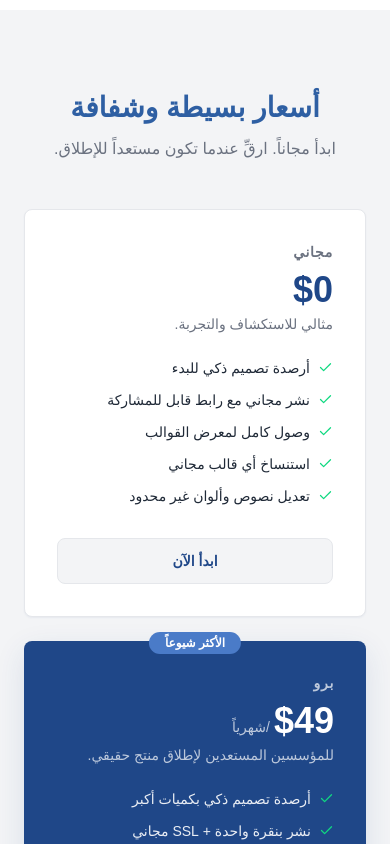
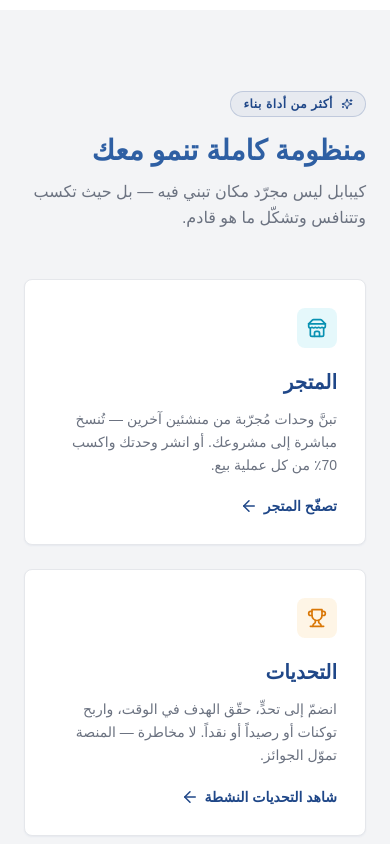
Before and after one commit to apotaha891-arch/Capable, a React (Vite) app in the folder frontend/: page / in a window 390 px wide. Shown: the part 6180-7024 px from the top of the page. Built offline with nearby package versions, Linux system fonts and the light colour scheme; no server answers; the HTML template or start-up script is replaced by a standard one.

Commit message:
feat: add ecosystem section with marketplace, challenges, and influence features

```diff
--- a/frontend/src/i18n/ar.js
+++ b/frontend/src/i18n/ar.js
@@ -118,6 +118,21 @@ const ar = {
   feature3Title: 'انشر وشارك فوراً',
   feature3Desc: 'رابط مباشر لكل مشروع، اربط نطاقك الخاص، واجمع آراء عملائك الحقيقيين.',
 
+  // Landing — Ecosystem (Marketplace, Challenges, Influence)
+  ecoNav: 'المنظومة',
+  ecoLabel: 'أكثر من أداة بناء',
+  ecoTitle: 'منظومة كاملة تنمو معك',
+  ecoSubtitle: 'كيبابل ليس مجرّد مكان تبني فيه — بل حيث تكسب وتتنافس وتشكّل ما هو قادم.',
+  ecoMarketTitle: 'المتجر',
+  ecoMarketDesc: 'تبنَّ وحدات مُجرّبة من منشئين آخرين — تُنسخ مباشرة إلى مشروعك. أو انشر وحدتك واكسب 70٪ من كل عملية بيع.',
+  ecoMarketCta: 'تصفّح المتجر',
+  ecoChallengeTitle: 'التحديات',
+  ecoChallengeDesc: 'انضمّ إلى تحدٍّ، حقّق الهدف في الوقت، واربح توكنات أو رصيداً أو نقداً. لا مخاطرة — المنصة تموّل الجوائز.',
+  ecoChallengeCta: 'شاهد التحديات النشطة',
+  ecoInfluenceTitle: 'باقة التأثير',
+  ecoInfluenceDesc: 'احصل على وصول مبكر وتخصيص وصوت حقيقي في خارطة الطريق. كلما بنيت أكثر، زاد تأثير صوتك في توجيه المنصة.',
+  ecoInfluenceCta: 'افتح التأثير',
+
   // Landing — Final CTA
   finalLabel: 'حان وقت البدء',
   finalTitle: 'فكرتك تستحق فرصة قبل أن تموت في ملف إكسل.',
--- a/frontend/src/i18n/en.js
+++ b/frontend/src/i18n/en.js
@@ -118,6 +118,21 @@ const en = {
   feature3Title: 'Publish & share instantly',
   feature3Desc: 'Live link for every project, connect your own domain, and gather feedback from real users.',
 
+  // Landing — Ecosystem (Marketplace, Challenges, Influence)
+  ecoNav: 'Ecosystem',
+  ecoLabel: 'More than a builder',
+  ecoTitle: 'A whole ecosystem to grow with',
+  ecoSubtitle: "Capable isn't just where you build — it's where you earn, compete, and shape what comes next.",
+  ecoMarketTitle: 'Marketplace',
+  ecoMarketDesc: 'Adopt proven modules from other creators — copied straight into your project. Or list your own and earn 70% on every sale.',
+  ecoMarketCta: 'Browse the marketplace',
+  ecoChallengeTitle: 'Challenges',
+  ecoChallengeDesc: 'Join a challenge, hit the goal in time, and win tokens, credit, or cash. No risk — the platform funds the prizes.',
+  ecoChallengeCta: 'See active challenges',
+  ecoInfluenceTitle: 'Influence Pass',
+  ecoInfluenceDesc: 'Earn early access, personalization, and a real say in the roadmap. The more you build, the more your voice steers the platform.',
+  ecoInfluenceCta: 'Unlock influence',
+
   // Landing — Final CTA
   finalLabel: "Time to start",
   finalTitle: 'Your idea deserves a chance before dying in a spreadsheet.',
--- a/frontend/src/pages/LandingPage.jsx
+++ b/frontend/src/pages/LandingPage.jsx
@@ -4,7 +4,7 @@ import {
   Sparkles, ArrowRight, Eye, Rocket, Target,
   AlertTriangle, CheckCircle2, X, Clock, TrendingDown,
   TrendingUp, MessageSquare, Code2, Wand2, Share2, Globe,
-  Check, Users,
+  Check, Users, Store, Trophy,
 } from 'lucide-react';
 import { useLang } from '../i18n/LangContext.jsx';
 import LangToggle from '../components/LangToggle.jsx';
@@ -278,6 +278,9 @@ export default function LandingPage() {
             <Link to="/explore" className="hidden sm:inline text-capable-text dark:text-slate-300 hover:text-capable-navy dark:hover:text-white transition-colors px-2">
               {t('explore')}
             </Link>
+            <a href="#ecosystem" className="hidden md:inline text-capable-text dark:text-slate-300 hover:text-capable-navy dark:hover:text-white transition-colors px-2">
+              {t('ecoNav')}
+            </a>
             <Link to="/dashboard" className="hidden sm:inline text-capable-text dark:text-slate-300 hover:text-capable-navy dark:hover:text-white transition-colors px-2">
               {t('dashboard')}
             </Link>
@@ -616,6 +619,68 @@ export default function LandingPage() {
         </div>
       </section>
 
+      {/* ───────────── ECOSYSTEM ───────────── */}
+      <section id="ecosystem" className="relative z-10 scroll-mt-20 bg-capable-surface dark:bg-transparent border-b border-gray-100 dark:border-slate-800/60">
+        <div className="max-w-6xl mx-auto px-6 md:px-8 py-20 md:py-24">
+          <div className="max-w-3xl mb-12">
+            <Reveal>
+              <SectionLabel>
+                <Sparkles size={12} /> {t('ecoLabel')}
+              </SectionLabel>
+            </Reveal>
+            <Reveal delay={80}><h2 className="mt-4 mb-3">{t('ecoTitle')}</h2></Reveal>
+            <Reveal delay={140}>
+              <p className="text-capable-muted dark:text-slate-400 text-base md:text-lg leading-relaxed">{t('ecoSubtitle')}</p>
+            </Reveal>
+          </div>
+
+          <div className="grid grid-cols-1 md:grid-cols-3 gap-6">
+            {[
+              {
+                to: '/marketplace',
+                icon: <Store size={20} />,
+                accent: 'bg-cyan-500/10 text-cyan-600 dark:bg-cyan-500/15 dark:text-cyan-300',
+                title: t('ecoMarketTitle'),
+                desc: t('ecoMarketDesc'),
+                cta: t('ecoMarketCta'),
+              },
+              {
+                to: '/challenges',
+                icon: <Trophy size={20} />,
+                accent: 'bg-amber-500/10 text-amber-600 dark:bg-amber-500/15 dark:text-amber-300',
+                title: t('ecoChallengeTitle'),
+                desc: t('ecoChallengeDesc'),
+                cta: t('ecoChallengeCta'),
+              },
+              {
+                to: '/influence',
+                icon: <Sparkles size={20} />,
+                accent: 'bg-capable-navy/10 text-capable-navy dark:bg-indigo-500/15 dark:text-indigo-300',
+                title: t('ecoInfluenceTitle'),
+                desc: t('ecoInfluenceDesc'),
+                cta: t('ecoInfluenceCta'),
+              },
+            ].map((card, i) => (
+              <Reveal key={card.to} delay={i * 100}>
+                <Link
+                  to={card.to}
+                  className="group block brand-card p-7 h-full flex flex-col hover:border-capable-light dark:hover:border-indigo-500/50 hover:shadow-brand transition-all"
+                >
+                  <div className={`w-10 h-10 rounded-brand flex items-center justify-center mb-5 ${card.accent}`}>
+                    {card.icon}
+                  </div>
+                  <h3 className="text-xl font-bold text-capable-navy dark:text-white mb-3">{card.title}</h3>
+                  <p className="text-capable-muted dark:text-slate-400 text-sm md:text-base leading-relaxed mb-5 flex-1">{card.desc}</p>
+                  <span className="inline-flex items-center gap-1.5 text-sm font-semibold text-capable-navy dark:text-indigo-300 group-hover:gap-2.5 transition-all">
+                    {card.cta} {ArrowIcon}
+                  </span>
+                </Link>
+              </Reveal>
+            ))}
+          </div>
+        </div>
+      </section>
+
       {/* ───────────── PRICING ───────────── */}
       <PricingSection t={t} isRTL={isRTL} />
 
```
